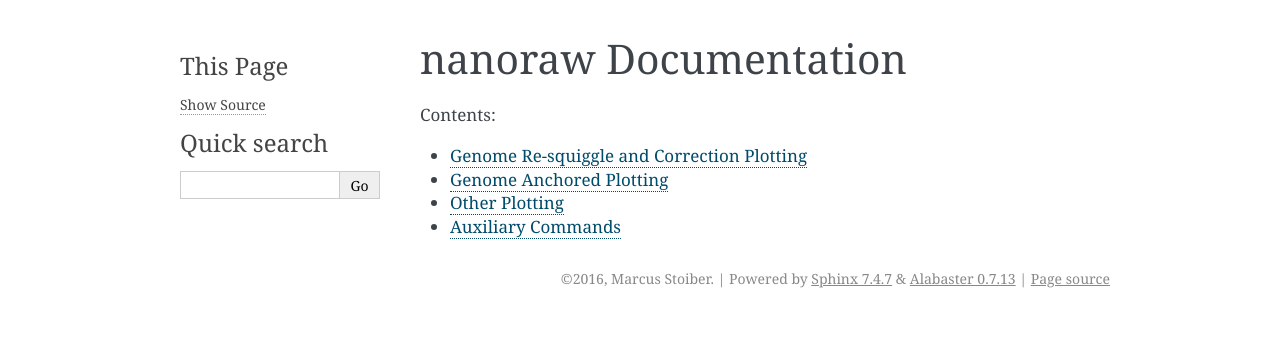
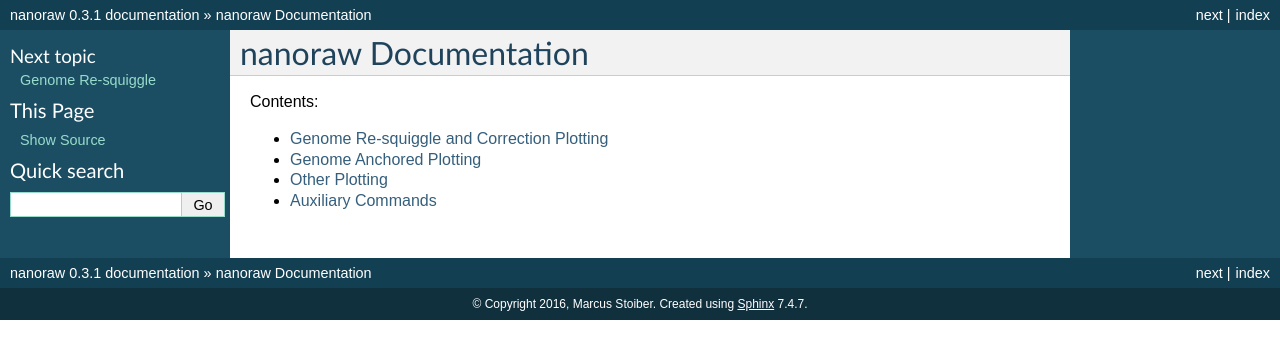
Before and after one commit to marcus1487/nanoraw, a Sphinx documentation site: the page built from docs/index.rst, in a window 1280 px wide. Shown: the top 359 px of the page. Built offline with Sphinx 7.4.7, drawn with Linux system fonts in a browser that asks for light colours.

Commit message:
Changed theme to classic and updated version.

```diff
--- a/docs/conf.py
+++ b/docs/conf.py
@@ -55,9 +55,9 @@ author = u'Marcus Stoiber'
 # built documents.
 #
 # The short X.Y version.
-version = u'0.3'
+version = u'0.3.1'
 # The full version, including alpha/beta/rc tags.
-release = u'0.3'
+release = u'0.3.1'
 
 # The language for content autogenerated by Sphinx. Refer to documentation
 # for a list of supported languages.
@@ -83,7 +83,7 @@ todo_include_todos = False
 # The theme to use for HTML and HTML Help pages.  See the documentation for
 # a list of builtin themes.
 #
-html_theme = 'alabaster'
+html_theme = 'classic'
 
 # Theme options are theme-specific and customize the look and feel of a theme
 # further.  For a list of options available for each theme, see the
```
